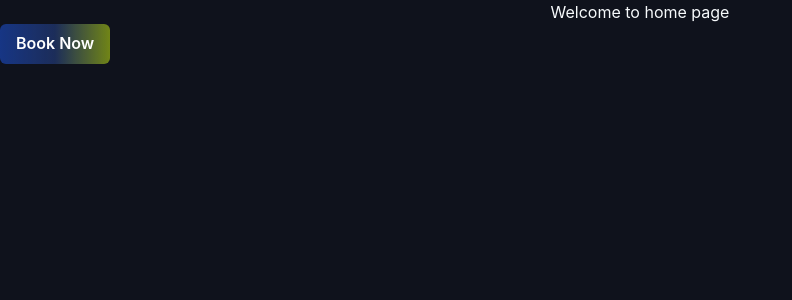
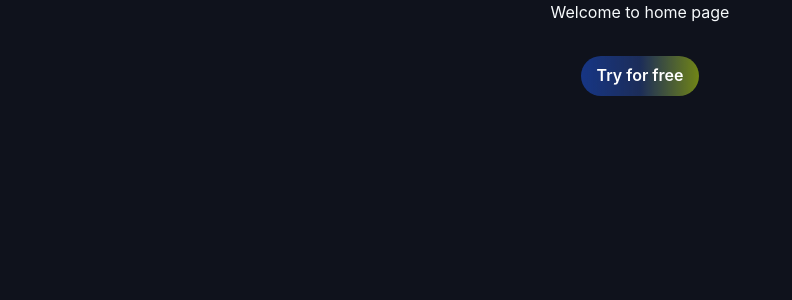
Before and after one commit to code-blaze-academy/xpress-ai-app, a React (Vite) app: page / in a window 1280 px wide. Shown: the top 300 px of the page, without its empty margins (0-792 px from the left). Built offline with nearby package versions, Linux system fonts and the light colour scheme.

Commit message:
modified some props

```diff
--- a/src/pages/home/Home.jsx
+++ b/src/pages/home/Home.jsx
@@ -2,13 +2,25 @@ import { Box, Text } from "@chakra-ui/react"
 import CustomButton from "../../components/CustomButton"
 import { FaArrowAltCircleDown } from "react-icons/fa"
 import { FaRProject } from "react-icons/fa6"
+import { useNavigate } from "react-router-dom"
 
 const Home = () => {
+    const navigate = useNavigate();
+
+     // Function to navigate to the registration page
+     const handleTryForFree = () => {
+      navigate("/register");
+     };
+
   return (
     <Box>
-       <Text textAlign={"center"}>Welcome to home page</Text>
+       <Text textAlign={"center"} mb={"2rem"}>Welcome to home page</Text>
        <CustomButton
-         title="Book Now"
+         title="Try for free"
+         onClick={handleTryForFree}
+         borderRadius={"full"}
+         display={"flex"}
+         mx={"auto"}
        />
     </Box>
   )
```
